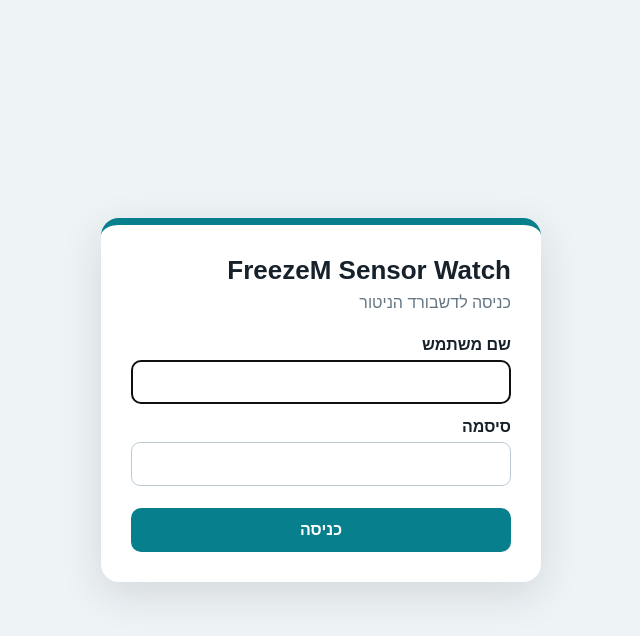
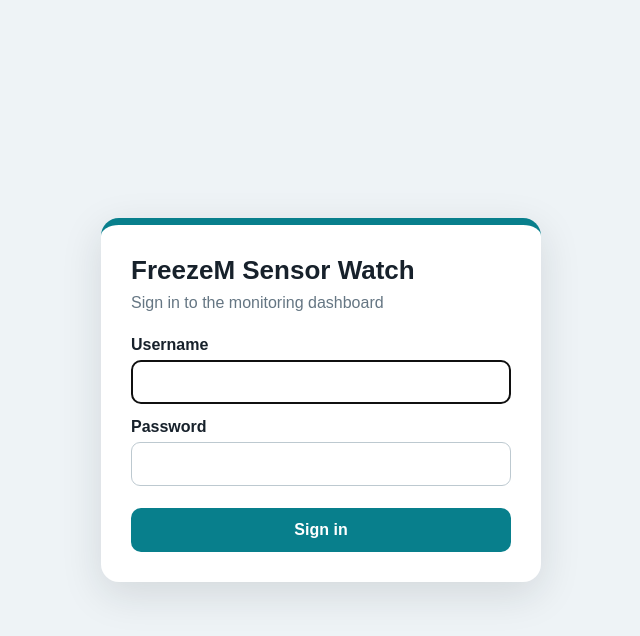
Before and after one commit to NatiBarchilon/Dashboard, a Flask app: page /login in a window 1280 px wide. Shown: the top 636 px of the page, without its empty margins (319-959 px from the left). Run offline with Flask 3, Linux system fonts and the light colour scheme.

Commit message:
Switch monitoring dashboard to English

```diff
--- a/templates/login.html
+++ b/templates/login.html
@@ -1,11 +1,11 @@
 <!doctype html>
-<html lang="he" dir="rtl">
+<html lang="en" dir="ltr">
 <head>
   <meta charset="utf-8"><meta name="viewport" content="width=device-width,initial-scale=1">
-  <title>כניסה · FreezeM Sensor Watch</title>
+  <title>Sign in · FreezeM Sensor Watch</title>
   <style>
     :root{font-family:Arial,sans-serif;color:#17212b;background:#eef3f6}body{margin:0;min-height:100vh;display:grid;place-items:center}.box{width:min(380px,calc(100% - 40px));background:#fff;border-radius:18px;padding:30px;box-shadow:0 12px 40px #17212b20;border-top:7px solid #087f8c}h1{margin:0 0 8px;font-size:26px}.sub{color:#657683;margin-bottom:24px}label{display:block;font-weight:700;margin:14px 0 6px}input{box-sizing:border-box;width:100%;padding:12px;border:1px solid #bdc9d0;border-radius:9px;font-size:16px}button{width:100%;margin-top:22px;border:0;border-radius:10px;background:#087f8c;color:#fff;padding:13px;font-weight:700;font-size:16px;cursor:pointer}.error{background:#ffe5e8;color:#9d1e2d;border-radius:9px;padding:10px;margin-bottom:12px}
   </style>
 </head>
-<body><form class="box" method="post"><h1>FreezeM Sensor Watch</h1><div class="sub">כניסה לדשבורד הניטור</div>{% if error %}<div class="error">{{ error }}</div>{% endif %}<label for="username">שם משתמש</label><input id="username" name="username" autocomplete="username" required autofocus><label for="password">סיסמה</label><input id="password" name="password" type="password" autocomplete="current-password" required><button type="submit">כניסה</button></form></body>
+<body><form class="box" method="post"><h1>FreezeM Sensor Watch</h1><div class="sub">Sign in to the monitoring dashboard</div>{% if error %}<div class="error">{{ error }}</div>{% endif %}<label for="username">Username</label><input id="username" name="username" autocomplete="username" required autofocus><label for="password">Password</label><input id="password" name="password" type="password" autocomplete="current-password" required><button type="submit">Sign in</button></form></body>
 </html>
```
